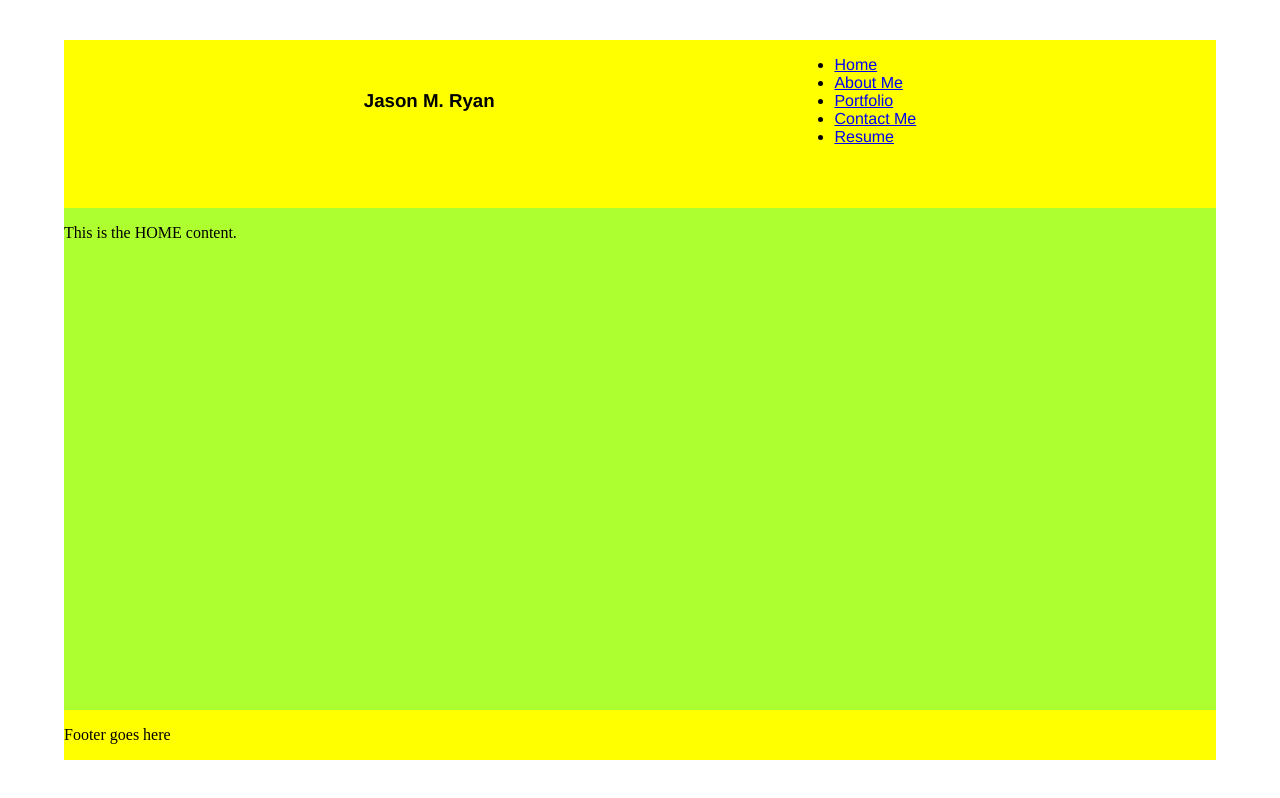
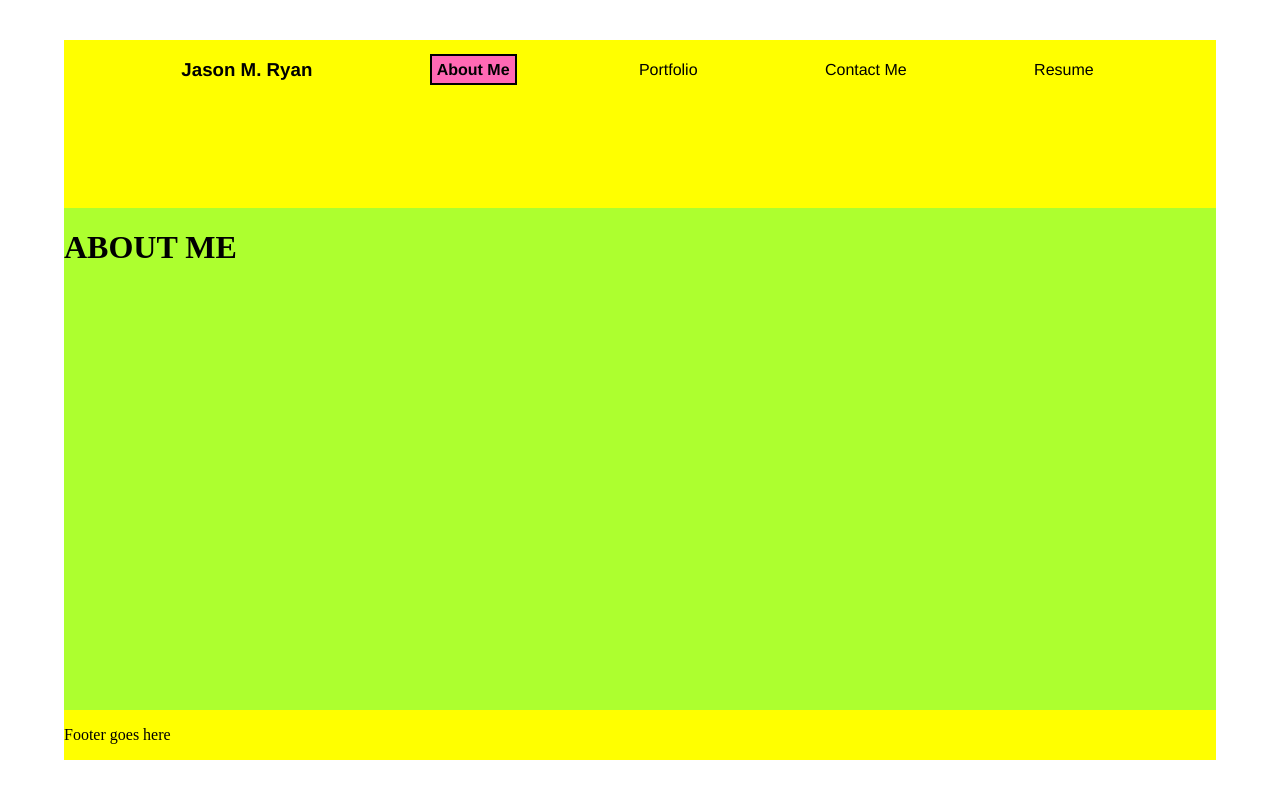
Before and after one commit to orian42/jryanportfolio, a React (Vite) app: page / in a window 1280 px wide. Shown: the top 798 px of the page. Built offline with nearby package versions, Linux system fonts and the light colour scheme.

Commit message:
added styling to nav

```diff
--- a/src/App.css
+++ b/src/App.css
@@ -28,3 +28,18 @@ main {
 footer {
   background-color: yellow;
 }
+
+.inactiveLinkStyle {
+  padding: 5px;
+  text-decoration: none;
+  color: inherit
+}
+
+.activeLinkStyle {
+  border: 2px black solid;
+  padding: 5px;
+  text-decoration: none;
+  color: inherit;
+  font-weight: bolder;
+  background-color: hotpink;
+}
--- a/src/components/Nav.jsx
+++ b/src/components/Nav.jsx
@@ -7,12 +7,15 @@ export default function Nav() {
         border: "1px black",
         padding: "5px",
         display: "flex",
+        color: "inherit"
     };
     const activeLinkStyle = {
-        border: "1px black",
+        border: "2px black solid",
         background: "white",
         padding: "5px",
         display: "flex",
+        textDecoration: "none",
+        color: "inherit"
     };
 
     return (
@@ -28,30 +31,19 @@ export default function Nav() {
                 }}
             >
                 <h1>Jason M. Ryan</h1>
-                <ul>
-                    <li>
+                    <p>
                         <Link
                             to="/"
                             className={
-                                currentPage === "/" ? "activeLinkStyle" : "inactiveLinkStyle"
-                            }
-                        >
-                            Home
-                        </Link>
-                    </li>
-                    <li>
-                        <Link
-                            to="/About"
-                            className={
-                                currentPage === "/About"
+                                currentPage === "/"
                                     ? "activeLinkStyle"
                                     : "inactiveLinkStyle"
                             }
                         >
                             About Me
                         </Link>
-                    </li>
-                    <li>
+                    </p>
+                    <p>
                         <Link
                             to="/Portfolio"
                             className={
@@ -62,8 +54,8 @@ export default function Nav() {
                         >
                             Portfolio
                         </Link>
-                    </li>
-                    <li>
+                    </p>
+                    <p>
                         <Link
                             to="/Contact"
                             className={
@@ -74,8 +66,8 @@ export default function Nav() {
                         >
                             Contact Me
                         </Link>
-                    </li>
-                    <li>
+                    </p>
+                    <p>
                         <Link
                             to="/Resume"
                             className={
@@ -86,8 +78,7 @@ export default function Nav() {
                         >
                             Resume
                         </Link>
-                    </li>
-                </ul>
+                    </p>
             </section>
         </nav>
     );
--- a/src/index.css
+++ /dev/null
@@ -1,68 +0,0 @@
-:root {
-  font-family: Inter, system-ui, Avenir, Helvetica, Arial, sans-serif;
-  line-height: 1.5;
-  font-weight: 400;
-
-  color-scheme: light dark;
-  color: rgba(255, 255, 255, 0.87);
-  background-color: #242424;
-
-  font-synthesis: none;
-  text-rendering: optimizeLegibility;
-  -webkit-font-smoothing: antialiased;
-  -moz-osx-font-smoothing: grayscale;
-}
-
-a {
-  font-weight: 500;
-  color: #646cff;
-  text-decoration: inherit;
-}
-a:hover {
-  color: #535bf2;
-}
-
-body {
-  margin: 0;
-  /* display: flex;
-  place-items: center; */
-  min-width: 320px;
-  min-height: 100vh;
-}
-
-h1 {
-  font-size: 3.2em;
-  line-height: 1.1;
-}
-
-button {
-  border-radius: 8px;
-  border: 1px solid transparent;
-  padding: 0.6em 1.2em;
-  font-size: 1em;
-  font-weight: 500;
-  font-family: inherit;
-  background-color: #1a1a1a;
-  cursor: pointer;
-  transition: border-color 0.25s;
-}
-button:hover {
-  border-color: #646cff;
-}
-button:focus,
-button:focus-visible {
-  outline: 4px auto -webkit-focus-ring-color;
-}
-
-@media (prefers-color-scheme: light) {
-  :root {
-    color: #213547;
-    background-color: #ffffff;
-  }
-  a:hover {
-    color: #747bff;
-  }
-  button {
-    background-color: #f9f9f9;
-  }
-}
--- a/src/main.jsx
+++ b/src/main.jsx
@@ -16,8 +16,7 @@ root.render(
     <Router>
       <Routes>
         <Route path="/" element={<App />}>
-          <Route index element={<Home />} />
-          <Route path="/About" element={<About />} />
+          <Route index element={<About />} />
           <Route path="/Portfolio" element={<Portfolio />} />
           <Route path="/Contact" element={<Contact />} />
           <Route path="/Resume" element={<Resume />} />
--- a/src/pages/About.jsx
+++ b/src/pages/About.jsx
@@ -2,7 +2,8 @@ export default function About() {
 
     return (
         <div>
-            <p>This is the ABOUT content.</p>
+            <h1>ABOUT ME</h1>
+            <img />
         </div>
     )
 }
```
